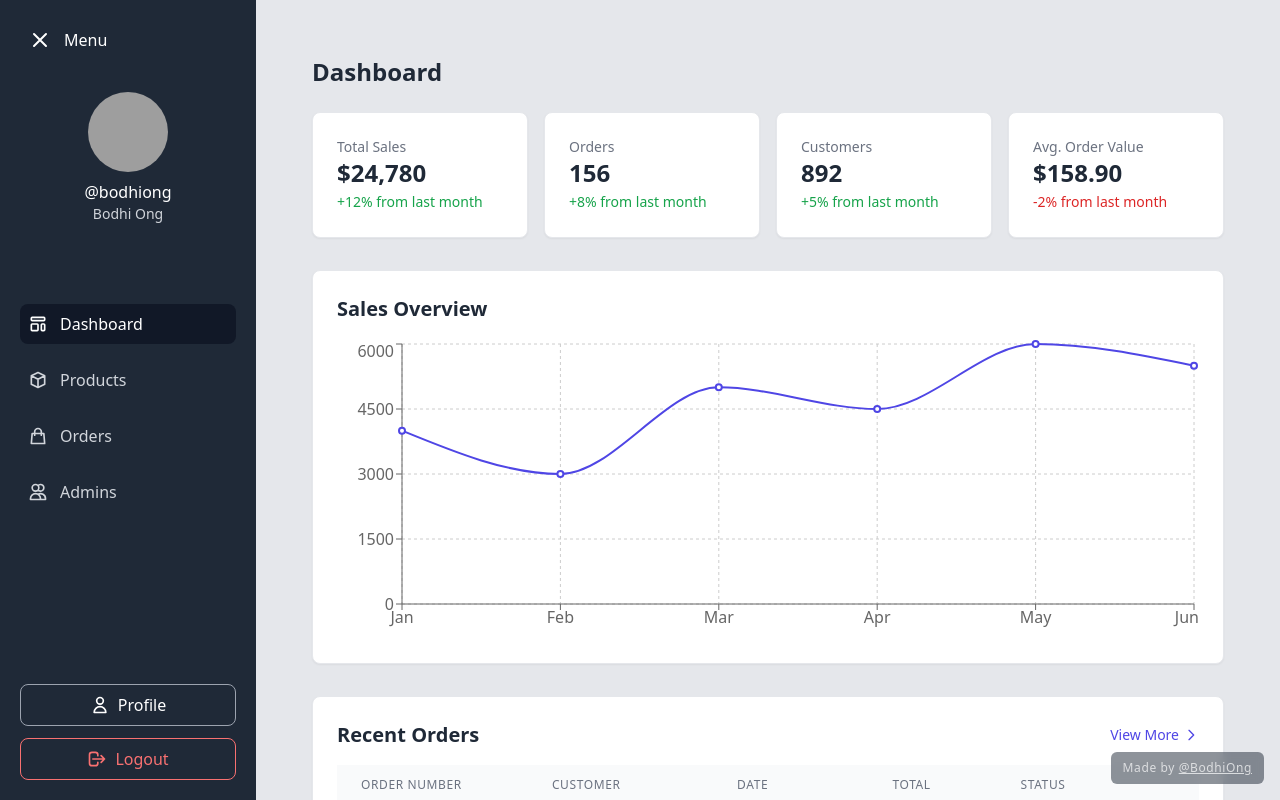
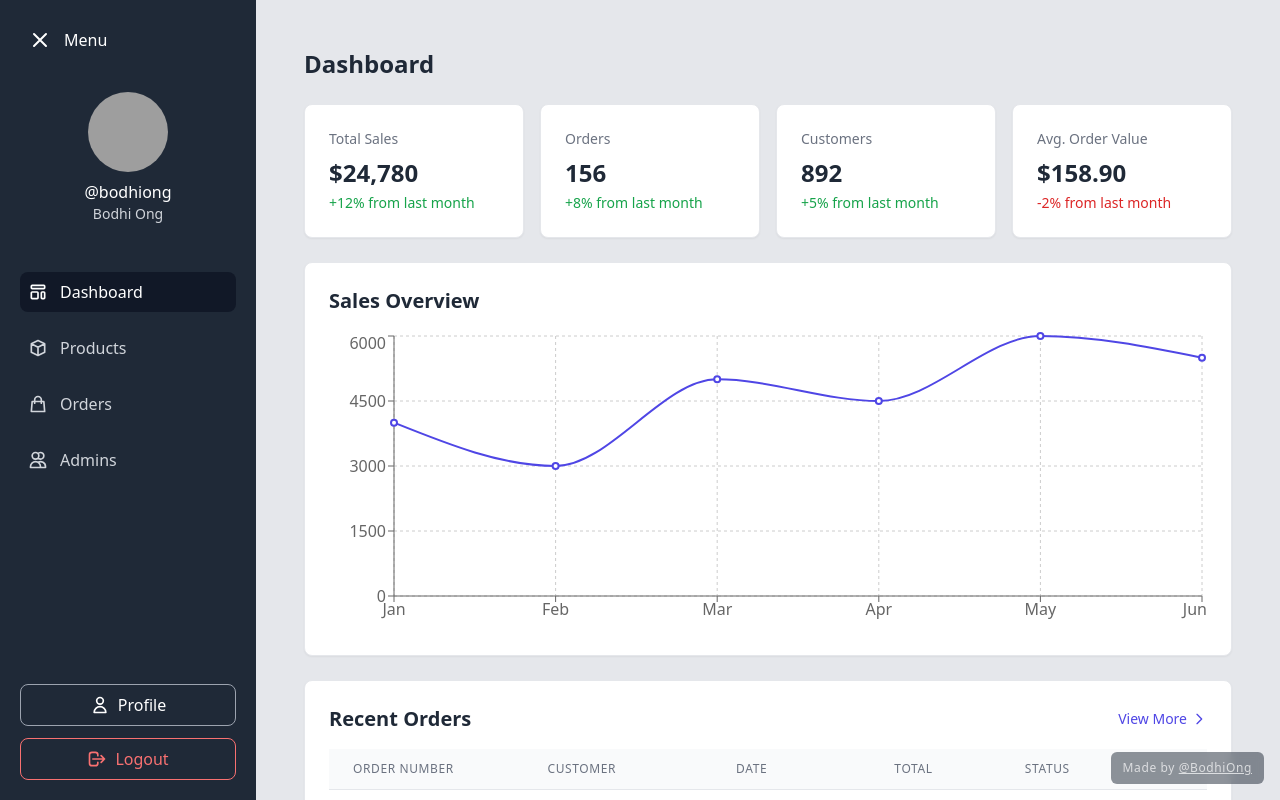
Before and after one commit to BodhiOng/Admin-Dashboard-ECommerce, a Next.js app in the folder frontend/: page /dashboard in a window 1280 px wide. Shown: the top 800 px of the page. Built offline with nearby package versions, Linux system fonts and the light colour scheme; grey boxes are pictures that could not be loaded.

Commit message:
made /dashboard responsive

```diff
--- /dev/null
+++ b/frontend/src/app/components/SidebarHorizontal.tsx
@@ -0,0 +1,105 @@
+"use client";
+import Link from "next/link";
+import { usePathname } from "next/navigation";
+import { useSidebar } from '../contexts/SidebarContext';
+
+// Horizontal Sidebar component for mobile navigation in the admin dashboard
+export default function SidebarHorizontal() {
+  // Get the current pathname to determine active navigation item
+  const pathname = usePathname();
+
+  // Extracts the first path segment or defaults to 'dashboard'
+  // This helps highlight the current active navigation item
+  const activeTab = pathname.split('/')[1] || 'dashboard';
+
+  const { isMinimized, toggleSidebar } = useSidebar();
+
+  return (
+    // Horizontal mobile sidebar with dark background and flexible layout
+    <aside className="fixed bottom-0 left-0 w-full bg-gray-800 text-white flex justify-between items-center p-2 z-50 md:hidden">
+      {/* Navigation links */}
+      <div className="flex justify-between w-full">
+        {/* Dashboard navigation link */}
+        <Link
+          href="/dashboard"
+          className={`flex flex-col items-center justify-center w-full p-2 rounded-lg transition-colors ${activeTab === 'dashboard'
+              ? 'bg-gray-900 text-white'
+              : 'text-gray-300 hover:bg-gray-700'
+            }`}
+        >
+          <svg className="w-5 h-5" fill="none" stroke="currentColor" viewBox="0 0 24 24" xmlns="http://www.w3.org/2000/svg">
+            <path strokeLinecap="round" strokeLinejoin="round" strokeWidth="2" d="M4 5a1 1 0 011-1h14a1 1 0 011 1v2a1 1 0 01-1 1H5a1 1 0 01-1-1V5zM4 13a1 1 0 011-1h6a1 1 0 011 1v6a1 1 0 01-1 1H5a1 1 0 01-1-1v-6zM16 13a1 1 0 011-1h2a1 1 0 011 1v6a1 1 0 01-1 1h-2a1 1 0 01-1-1v-6z" />
+          </svg>
+          <span className="text-[10px] mt-1">Dashboard</span>
+        </Link>
+
+        {/* Products navigation link */}
+        <Link
+          href="/products"
+          className={`flex flex-col items-center justify-center w-full p-2 rounded-lg transition-colors ${activeTab === 'products'
+              ? 'bg-gray-900 text-white'
+              : 'text-gray-300 hover:bg-gray-700'
+            }`}
+        >
+          <svg className="w-5 h-5" fill="none" stroke="currentColor" viewBox="0 0 24 24">
+            <path strokeLinecap="round" strokeLinejoin="round" strokeWidth="2" d="M20 7l-8-4-8 4m16 0l-8 4m8-4v10l-8 4m0-10L4 7m8 4v10M4 7v10l8 4" />
+          </svg>
+          <span className="text-[10px] mt-1">Products</span>
+        </Link>
+
+        {/* Orders navigation link */}
+        <Link
+          href="/orders"
+          className={`flex flex-col items-center justify-center w-full p-2 rounded-lg transition-colors ${activeTab === 'orders'
+              ? 'bg-gray-900 text-white'
+              : 'text-gray-300 hover:bg-gray-700'
+            }`}
+        >
+          <svg className="w-5 h-5" fill="none" stroke="currentColor" viewBox="0 0 24 24">
+            <path strokeLinecap="round" strokeLinejoin="round" strokeWidth="2" d="M16 11V7a4 4 0 00-8 0v4M5 9h14l1 12H4L5 9z" />
+          </svg>
+          <span className="text-[10px] mt-1">Orders</span>
+        </Link>
+
+        {/* Admins navigation link */}
+        <Link
+          href="/admins"
+          className={`flex flex-col items-center justify-center w-full p-2 rounded-lg transition-colors ${activeTab === 'admins'
+              ? 'bg-gray-900 text-white'
+              : 'text-gray-300 hover:bg-gray-700'
+            }`}
+        >
+          <svg className="w-5 h-5" fill="none" stroke="currentColor" viewBox="0 0 24 24">
+            <path strokeLinecap="round" strokeLinejoin="round" strokeWidth="2" d="M12 4.354a4 4 0 110 5.292M15 21H3v-1a6 6 0 0112 0v1zm0 0h6v-1a6 6 0 00-9-5.197M13 7a4 4 0 11-8 0 4 4 0 018 0z" />
+          </svg>
+          <span className="text-[10px] mt-1">Admins</span>
+        </Link>
+
+        {/* Profile navigation link */}
+        <Link
+          href="/profile"
+          className={`flex flex-col items-center justify-center w-full p-2 rounded-lg transition-colors ${activeTab === 'profile'
+              ? 'bg-gray-900 text-white'
+              : 'text-gray-300 hover:bg-gray-700'
+            }`}
+        >
+          <svg
+            xmlns="http://www.w3.org/2000/svg"
+            className="h-5 w-5"
+            viewBox="0 0 24 24"
+            fill="none"
+            stroke="currentColor"
+          >
+            <path
+              strokeLinecap="round"
+              strokeLinejoin="round"
+              strokeWidth="2"
+              d="M16 7a4 4 0 11-8 0 4 4 0 018 0zM12 14a7 7 0 00-7 7h14a7 7 0 00-7-7z"
+            />
+          </svg>
+          <span className="text-[10px] mt-1">Profile</span>
+        </Link>
+      </div>
+    </aside>
+  );
+}
--- a/frontend/src/app/components/Sidebar.tsx
+++ b/frontend/src/app/components/SidebarVertical.tsx
@@ -4,7 +4,7 @@ import { usePathname } from "next/navigation";
 import { useSidebar } from '../contexts/SidebarContext';
 
 // Sidebar component for navigation in the admin dashboard
-export default function Sidebar() {
+export default function SidebarVertical({ className = '' }: { className?: string }) {
   // Get the current pathname to determine active navigation item
   const pathname = usePathname();
 
@@ -17,7 +17,7 @@ export default function Sidebar() {
   return (
     // Full-height sidebar with dark background and flexible layout
     <aside className={`h-screen bg-gray-800 text-white p-5 flex flex-col transition-all duration-300
-      ${isMinimized ? 'w-20' : 'w-64'} relative`}>
+      ${isMinimized ? 'w-20' : 'w-64'} relative ${className}`}>
       {/* Hamburger toggle button */}
       <button
         onClick={toggleSidebar}
@@ -49,7 +49,7 @@ export default function Sidebar() {
       </div>
 
       {/* Navigation links */}
-      <div className={`flex flex-col ${isMinimized ? 'items-center' : 'items-start'} space-y-4 mt-12 flex-1`}>
+      <div className={`flex flex-col ${isMinimized ? 'items-center' : 'items-start'} space-y-4 mt-12 h-full`}>
         {/* Dashboard navigation link */}
         <Link
           href="/dashboard"
@@ -108,6 +108,7 @@ export default function Sidebar() {
       </div>
 
       {/* User actions section */}
+      <div className="absolute bottom-5 left-5 right-5">
         <div className={`flex flex-col gap-3 ${isMinimized ? 'items-center' : ''}`}>
           {/* Profile button */}
           <Link
@@ -132,7 +133,10 @@ export default function Sidebar() {
           </Link>
 
           {/* Logout button */}
-        <button className={`p-2 rounded-lg border border-red-400 text-red-400 hover:bg-red-500/10 transition-all duration-200 flex items-center justify-center gap-2 ${isMinimized ? 'w-full' : ''}`}>
+          <Link
+            href="/login"
+            className={`p-2 rounded-lg border border-red-400 text-red-400 hover:bg-red-500/10 transition-all duration-200 flex items-center justify-center gap-2 ${isMinimized ? 'w-full' : ''}`}
+          >
             <svg
               xmlns="http://www.w3.org/2000/svg"
               className="h-5 w-5"
@@ -148,7 +152,8 @@ export default function Sidebar() {
               />
             </svg>
             {!isMinimized && <span>Logout</span>}
-        </button>
+          </Link>
+        </div>
       </div>
     </aside>
   );
--- a/frontend/src/app/dashboard/page.tsx
+++ b/frontend/src/app/dashboard/page.tsx
@@ -66,37 +66,37 @@ const lowStockItems = [
 
 export default function Dashboard() {
   return (
-    <div className="p-6">
-      <h1 className="text-2xl font-bold mb-6 text-gray-800">Dashboard</h1>
+    <div className="p-4 sm:p-6 space-y-6">
+      <h1 className="text-xl sm:text-2xl font-bold mb-4 text-gray-800">Dashboard</h1>
 
       {/* Metrics Cards */}
-      <div className="grid grid-cols-1 md:grid-cols-2 lg:grid-cols-4 gap-4">
-        <div className="bg-white p-6 rounded-lg shadow-sm border border-gray-200">
-          <h3 className="text-gray-500 text-sm">Total Sales</h3>
-          <p className="text-2xl font-bold text-gray-800">$24,780</p>
-          <span className="text-green-600 text-sm">+12% from last month</span>
+      <div className="grid grid-cols-1 sm:grid-cols-2 lg:grid-cols-4 gap-4">
+        <div className="bg-white p-4 sm:p-6 rounded-lg shadow-sm border border-gray-200 flex flex-col">
+          <h3 className="text-gray-500 text-xs sm:text-sm mb-2">Total Sales</h3>
+          <p className="text-xl sm:text-2xl font-bold text-gray-800 mb-1">$24,780</p>
+          <span className="text-green-600 text-xs sm:text-sm">+12% from last month</span>
         </div>
-        <div className="bg-white p-6 rounded-lg shadow-sm border border-gray-200">
-          <h3 className="text-gray-500 text-sm">Orders</h3>
-          <p className="text-2xl font-bold text-gray-800">156</p>
-          <span className="text-green-600 text-sm">+8% from last month</span>
+        <div className="bg-white p-4 sm:p-6 rounded-lg shadow-sm border border-gray-200 flex flex-col">
+          <h3 className="text-gray-500 text-xs sm:text-sm mb-2">Orders</h3>
+          <p className="text-xl sm:text-2xl font-bold text-gray-800 mb-1">156</p>
+          <span className="text-green-600 text-xs sm:text-sm">+8% from last month</span>
         </div>
-        <div className="bg-white p-6 rounded-lg shadow-sm border border-gray-200">
-          <h3 className="text-gray-500 text-sm">Customers</h3>
-          <p className="text-2xl font-bold text-gray-800">892</p>
-          <span className="text-green-600 text-sm">+5% from last month</span>
+        <div className="bg-white p-4 sm:p-6 rounded-lg shadow-sm border border-gray-200 flex flex-col">
+          <h3 className="text-gray-500 text-xs sm:text-sm mb-2">Customers</h3>
+          <p className="text-xl sm:text-2xl font-bold text-gray-800 mb-1">892</p>
+          <span className="text-green-600 text-xs sm:text-sm">+5% from last month</span>
         </div>
-        <div className="bg-white p-6 rounded-lg shadow-sm border border-gray-200">
-          <h3 className="text-gray-500 text-sm">Avg. Order Value</h3>
-          <p className="text-2xl font-bold text-gray-800">$158.90</p>
-          <span className="text-red-600 text-sm">-2% from last month</span>
+        <div className="bg-white p-4 sm:p-6 rounded-lg shadow-sm border border-gray-200 flex flex-col">
+          <h3 className="text-gray-500 text-xs sm:text-sm mb-2">Avg. Order Value</h3>
+          <p className="text-xl sm:text-2xl font-bold text-gray-800 mb-1">$158.90</p>
+          <span className="text-red-600 text-xs sm:text-sm">-2% from last month</span>
         </div>
       </div>
 
       {/* Sales Graph */}
-      <div className="mt-8 bg-white p-6 rounded-lg shadow-sm border border-gray-200">
-        <h2 className="text-xl font-semibold mb-4 text-gray-800">Sales Overview</h2>
-        <div className="h-[300px]">
+      <div className="mt-6 bg-white p-4 sm:p-6 rounded-lg shadow-sm border border-gray-200">
+        <h2 className="text-lg sm:text-xl font-semibold mb-4 text-gray-800">Sales Overview</h2>
+        <div className="h-[200px] sm:h-[300px]">
           <ResponsiveContainer width="100%" height="100%">
             <LineChart data={salesData}>
               <CartesianGrid strokeDasharray="3 3" />
@@ -110,12 +110,12 @@ export default function Dashboard() {
       </div>
 
       {/* Recent Orders */}
-      <div className="mt-8 bg-white p-6 rounded-lg shadow-sm border border-gray-200 relative">
-        <div className="flex justify-between items-center mb-4">
-          <h2 className="text-xl font-semibold text-gray-800">Recent Orders</h2>
+      <div className="mt-6 bg-white p-4 sm:p-6 rounded-lg shadow-sm border border-gray-200 relative">
+        <div className="flex flex-col sm:flex-row justify-between items-start sm:items-center mb-4">
+          <h2 className="text-lg sm:text-xl font-semibold text-gray-800 mb-2 sm:mb-0">Recent Orders</h2>
           <Link
             href="/orders"
-            className="text-indigo-600 hover:text-indigo-800 text-sm flex items-center"
+            className="text-indigo-600 hover:text-indigo-800 text-xs sm:text-sm flex items-center"
           >
             View More
             <svg xmlns="http://www.w3.org/2000/svg" className="h-4 w-4 ml-1" fill="none" viewBox="0 0 24 24" stroke="currentColor">
@@ -127,22 +127,22 @@ export default function Dashboard() {
           <table className="min-w-full divide-y divide-gray-200">
             <thead className="bg-gray-50">
               <tr>
-                <th className="px-6 py-3 text-left text-xs font-medium text-gray-500 uppercase tracking-wider">Order Number</th>
-                <th className="px-6 py-3 text-left text-xs font-medium text-gray-500 uppercase tracking-wider">Customer</th>
-                <th className="px-6 py-3 text-left text-xs font-medium text-gray-500 uppercase tracking-wider">Date</th>
-                <th className="px-6 py-3 text-left text-xs font-medium text-gray-500 uppercase tracking-wider">Total</th>
-                <th className="px-6 py-3 text-left text-xs font-medium text-gray-500 uppercase tracking-wider">Status</th>
+                <th className="px-2 sm:px-6 py-3 text-left text-[10px] sm:text-xs font-medium text-gray-500 uppercase tracking-wider hidden sm:table-cell">Order Number</th>
+                <th className="px-2 sm:px-6 py-3 text-left text-[10px] sm:text-xs font-medium text-gray-500 uppercase tracking-wider">Customer</th>
+                <th className="px-2 sm:px-6 py-3 text-left text-[10px] sm:text-xs font-medium text-gray-500 uppercase tracking-wider hidden sm:table-cell">Date</th>
+                <th className="px-2 sm:px-6 py-3 text-left text-[10px] sm:text-xs font-medium text-gray-500 uppercase tracking-wider">Total</th>
+                <th className="px-2 sm:px-6 py-3 text-left text-[10px] sm:text-xs font-medium text-gray-500 uppercase tracking-wider hidden sm:table-cell">Status</th>
               </tr>
             </thead>
             <tbody className="bg-white divide-y divide-gray-200">
               {mockOrders.slice(0, 5).map((order) => (
                 <tr key={order._id}>
-                  <td className="px-6 py-4 whitespace-nowrap text-sm font-medium text-gray-900">{order.orderNumber}</td>
-                  <td className="px-6 py-4 whitespace-nowrap text-sm text-gray-900">{order.customer.name}</td>
-                  <td className="px-6 py-4 whitespace-nowrap text-sm text-gray-500">{order.date}</td>
-                  <td className="px-6 py-4 whitespace-nowrap text-sm text-gray-900">${order.total.toFixed(2)}</td>
-                  <td className="px-6 py-4 whitespace-nowrap">
-                    <span className={`px-3 py-1 rounded-full text-sm font-medium
+                  <td className="px-2 sm:px-6 py-4 whitespace-nowrap text-[10px] sm:text-sm font-medium text-gray-900 hidden sm:table-cell">{order.orderNumber}</td>
+                  <td className="px-2 sm:px-6 py-4 whitespace-nowrap text-[10px] sm:text-sm text-gray-900">{order.customer.name}</td>
+                  <td className="px-2 sm:px-6 py-4 whitespace-nowrap text-[10px] sm:text-sm text-gray-500 hidden sm:table-cell">{order.date}</td>
+                  <td className="px-2 sm:px-6 py-4 whitespace-nowrap text-[10px] sm:text-sm text-gray-900">${order.total.toFixed(2)}</td>
+                  <td className="px-2 sm:px-6 py-4 whitespace-nowrap hidden sm:table-cell">
+                    <span className={`px-2 sm:px-3 py-1 rounded-full text-[10px] sm:text-sm font-medium
                       ${order.status === 'COMPLETED' ? 'bg-green-100 text-green-800' :
                         order.status === 'PENDING' ? 'bg-yellow-100 text-yellow-800' :
                         'bg-blue-100 text-blue-800'}`}>
@@ -157,16 +157,16 @@ export default function Dashboard() {
       </div>
 
       {/* Low Stock Alerts */}
-      <div className="mt-8 bg-white p-6 rounded-lg shadow-sm border border-gray-200">
-        <h2 className="text-xl font-semibold mb-4 text-gray-800">Low Stock Alerts</h2>
+      <div className="mt-6 bg-white p-4 sm:p-6 rounded-lg shadow-sm border border-gray-200">
+        <h2 className="text-lg sm:text-xl font-semibold mb-4 text-gray-800">Low Stock Alerts</h2>
         <div className="space-y-4">
           {lowStockItems.map((item) => (
             <div key={item.id} className="flex items-center justify-between border-b border-gray-200 pb-4">
               <div>
-                <h3 className="text-sm font-medium text-gray-900">{item.product}</h3>
-                <p className="text-sm text-gray-500">Current Stock: {item.stock}</p>
+                <h3 className="text-xs sm:text-sm font-medium text-gray-900">{item.product}</h3>
+                <p className="text-[10px] sm:text-sm text-gray-500">Current Stock: {item.stock}</p>
               </div>
-              <span className="px-2 py-1 text-xs font-semibold rounded-full bg-red-100 text-red-800">
+              <span className="px-2 py-1 text-[10px] sm:text-xs font-semibold rounded-full bg-red-100 text-red-800">
                 Low Stock
               </span>
             </div>
--- a/frontend/src/app/layout.tsx
+++ b/frontend/src/app/layout.tsx
@@ -1,7 +1,7 @@
 'use client';
 
-import { SidebarProvider } from './contexts/SidebarContext';
-import Sidebar from './components/Sidebar';
+import { SidebarProvider, useSidebar } from './contexts/SidebarContext';
+import SidebarVertical from './components/SidebarVertical';
 import AttributionPopup from './components/AttributionPopup';
 import './globals.css';
 import { usePathname } from 'next/navigation';
@@ -36,27 +36,43 @@ export default function RootLayout({
     <html lang="en">
       <body className="bg-gray-200 min-h-screen h-screen overflow-y-auto">
         <SidebarProvider>
-          <div className="flex h-full">
+          <LayoutContent>{children}</LayoutContent>
+        </SidebarProvider>
+      </body>
+    </html>
+  );
+}
+
+function LayoutContent({ children }: { children: React.ReactNode }) {
+  const { isMinimized } = useSidebar();
+
+  // Determine sidebar width based on minimized state
+  const sidebarWidth = isMinimized ? '5rem' : '16rem';
+
+  return (
+    <div
+      className="flex h-full"
+      style={{
+        '--sidebar-width': sidebarWidth
+      } as React.CSSProperties}
+    >
       <div className="fixed inset-y-0 z-50">
-              <Sidebar />
+        <SidebarVertical className="hidden md:block" />
       </div>
       <main
-              className="
+        className={`
           flex-1
+          p-6
           transition-all
           duration-300
-                p-8
-                bg-gray-200
-                ml-64
-                w-[calc(100%-16rem)]
-              "
+          w-full
+          md:ml-[var(--sidebar-width)]
+          md:w-[calc(100%-var(--sidebar-width))]
+        `}
       >
         {children}
         <AttributionPopup />
       </main>
     </div>
-        </SidebarProvider>
-      </body>
-    </html>
   );
 }
```
Also changed, not shown: 1 other file (tests, documents, lock files or other folders). Lines whose indentation alone changed are shown as unchanged.
